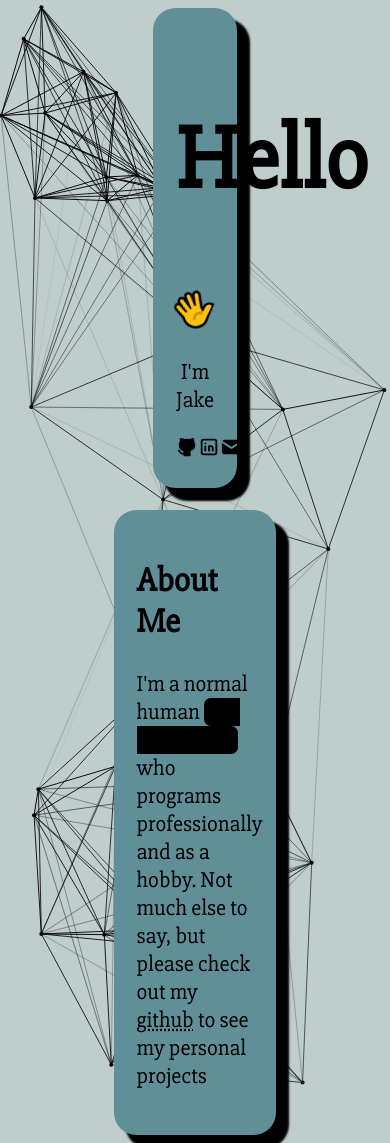
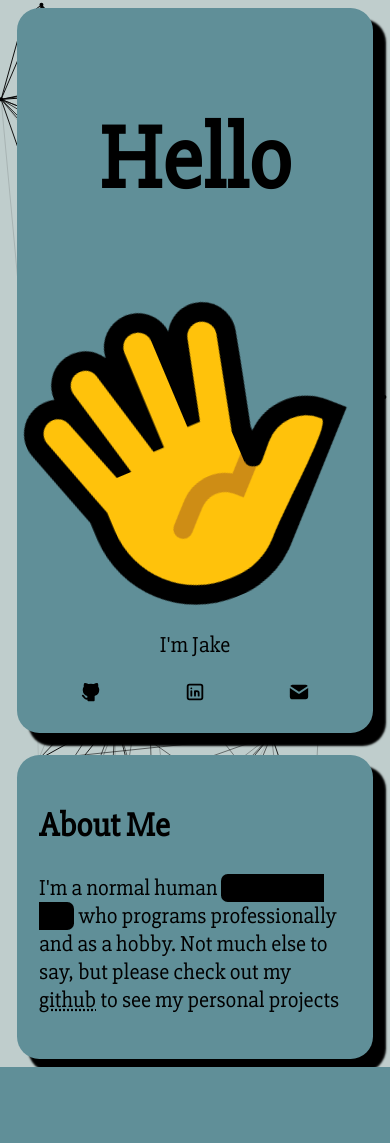
Before and after one commit to ire4ever1190/folio-site, a PHP site: page / in a window 390 px wide; the page is wider, and only the part inside the window is pictured. After the commit the page ends 1067 px from the top of that part, so only its background shows below. Run offline with PHP 8.4, Linux system fonts and the light colour scheme; data that the repository does not hold is empty.

Commit message:
Actually readable on phones
Going to get so many offers now

```diff
--- a/css/main.css
+++ b/css/main.css
@@ -1,7 +1,8 @@
 @font-face {
     font-family: "Slabo";
     src:
-    local("Slabo"), url("slabo.ttf") format("opentype")
+        local("Slabo"),
+        url("slabo.ttf") format("opentype");
 }
 
 /**
@@ -49,14 +50,14 @@ a:any-link {
 
 @keyframes handwave {
     from {
-    rotate: 0.0turn
+        rotate: 0turn;
     }
 
     50% {
-    rotate: -0.2turn
+        rotate: -0.2turn;
     }
 
     to {
-    rotate: 0.0turn
+        rotate: 0turn;
     }
 }
--- a/css/utils.css
+++ b/css/utils.css
@@ -35,14 +35,33 @@
 .spoiler {
     background-color: var(--spoiler-hidden);
     color: var(--spoiler-hidden);
-  border-radius: .3em;
+    border-radius: 0.3em;
     filter: brightness(0%); /* So things like emojis are hidden */
     transition-property: color, background-color, filter;
-  transition-duration: .4s
+    transition-duration: 0.4s;
 }
 
 .spoiler:hover {
     background-color: var(--spoiler-shown);
     color: white;
-  filter: brightness(100%)
+    filter: brightness(100%);
 }
+
+/*
+ * Bunch of random variables.
+ * Probs should just download a library
+ */
+
+.vw-10 {
+    width: 10vw;
+}
+
+.vw-30 {
+    width: 30vw;
+}
+
+@media screen and (max-width: 768px) {
+    .vw-80-m {
+        width: 80vw;
+    }
+}
--- a/index.php
+++ b/index.php
@@ -1,21 +1,18 @@
 <?php
 require_once "utils.php";
-
 
 const CSS_FILES = ["components.css", "main.css", "variables.css", "utils.css"];
 
 const SOCIALS = [
     "https://github.com/ire4ever1190" => "github-mark.svg",
     "https://www.linkedin.com/in/yoda-/" => "linkedin.svg",
-    "mailto:business@leahy.dev" => "email.svg"
+    "mailto:business@leahy.dev" => "email.svg",
 ];
-
-
 ?>
 <!doctype html>
 <html lang="en">
 <head>
-    <?php include 'meta.php' ?>
+    <?php include "meta.php"; ?>
     <title>Teehee</title>
     <!--
         Should minimise time before text is shown.
@@ -27,26 +24,26 @@ const SOCIALS = [
         <!-- Load each style sheet when developing -->
         <?php foreach (CSS_FILES as $file): ?>
             <link rel='stylesheet' href='css/<?= $file ?>'/>
-        <?php endforeach ?>
+        <?php endforeach; ?>
     <?php else: ?>
         <!-- Load single minified sheet in production -->
         <!-- Not minified yet, but this saves loading multiple sheets -->
         <link rel="stylesheet" href="css/site.css"/>
-    <?php endif ?>
+    <?php endif; ?>
 </head>
 <body>
 <canvas id="stars"></canvas>
-<section class="card centre" style="width: 10vw">
+<section class="card centre vw-10 vw-80-m">
     <h1 class="align-centre">Hello</h1>
     <img id="handWave" src="imgs/hand.svg" alt="Yellow splayed hand, palm facing forward"/>
     <p class="align-centre">I'm Jake</p>
     <div id="icons">
         <?php foreach (SOCIALS as $link => $icon): ?>
             <a href="<?= $link ?>"><img style="height: 1em" src="/imgs/<?= $icon ?>"/></a>
-        <?php endforeach ?>
+        <?php endforeach; ?>
     </div>
 </section>
-<section class="card centre mt1" style="width: 30vw">
+<section class="card centre mt1 vw-30 vw-80-m">
     <h2>About Me</h2>
     <p>
         I'm a normal human <span class="spoiler">(not a robot 🤖)</span> who programs professionally and as a hobby.
@@ -58,7 +55,7 @@ const SOCIALS = [
     <!-- Put anything debug related here. Won't be loaded in production -->
     <!-- We only want hot reload when developing -->
     <script src='scripts/reload.js'></script>
-<?php endif ?>
+<?php endif; ?>
 <script>
     console.log("Look at the source code here (https://github.com/ire4ever1190/folio-site/) instead of attempting to look at the minified stuff")
 </script>
--- a/meta.php
+++ b/meta.php
@@ -5,7 +5,8 @@ $PROPERTIES = [
     // Basic metadata
     "author" => "Jake Leahy",
     "generator" => "PHP + Makefile",
-    "description" => "Portfolio website showing some of the garbage I have gifted to the world",
+    "description" =>
+        "Portfolio website showing some of the garbage I have gifted to the world",
     "keywords" => "potato, Jake Leahy, portfolio",
     // Open graph stuff
     "og:title" => "Jake's site thingy",
@@ -16,7 +17,7 @@ $PROPERTIES = [
     "og:image:width" => "50",
     "og:image:height" => "50",
     "og:image:alt" => "Dots moving in a figure of 8",
-    "og:description" => "A random site with random stuff (about Jake (Me))"
+    "og:description" => "A random site with random stuff (about Jake (Me))",
 ];
 
 // Render all the metatags
@@ -25,4 +26,7 @@ foreach ($PROPERTIES as $name => $content) {
 }
 ?>
 <meta charset="UTF-8"/>
-<link rel="icon" href="<?= makePHP("/favicon.svg") ?>" type="image/svg+xml" sizes="any">
+<meta name="viewport" content="width=device-width, initial-scale=1">
+<link rel="icon" href="<?= makePHP(
+    "/favicon.svg",
+) ?>" type="image/svg+xml" sizes="any">
```
Also changed, not shown: css/components.css (+6 -6 lines), 2 other files. Lines whose indentation alone changed are shown as unchanged.
